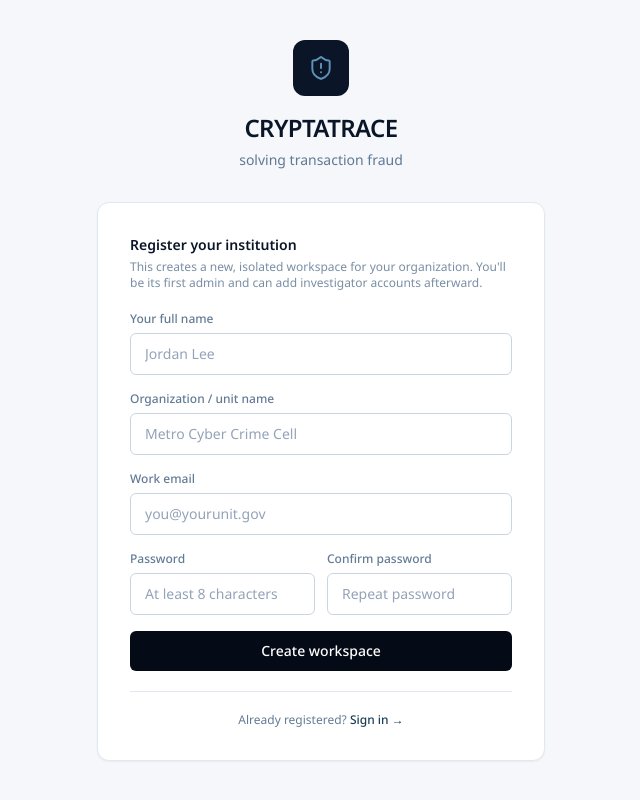
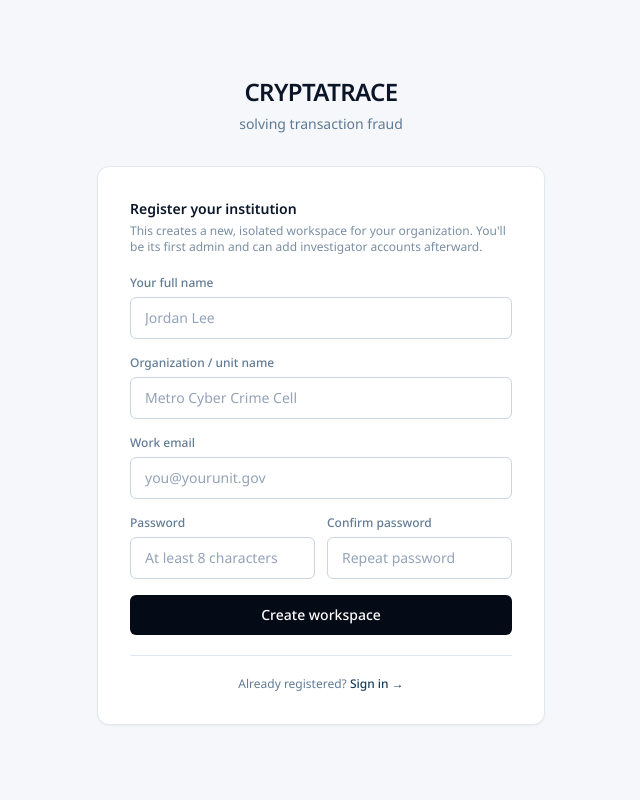
Before and after one commit to Hemadri-eng/cryptatrace-pr, a React (Vite) app in the folder frontend/: page /register in a window 1280 px wide. Shown: the whole page, without its empty margins (319-959 px from the left). Built offline with nearby package versions, Linux system fonts and the light colour scheme; no server answers.

Commit message:
Remove ShieldAlert from Register component
Removed ShieldAlert component from the Register page.

```diff
--- a/frontend/src/pages/Register.jsx
+++ b/frontend/src/pages/Register.jsx
@@ -1,6 +1,6 @@
 import { useState } from "react";
 import { useNavigate, Link } from "react-router-dom";
-import { ShieldAlert, Loader2 } from "lucide-react";
+import { Loader2 } from "lucide-react";
 import { useAuth } from "../context/AuthContext";
 
 export default function Register() {
@@ -60,9 +60,6 @@ export default function Register() {
     <div className="min-h-screen bg-paper flex items-center justify-center p-4 py-10">
       <div className="relative w-full max-w-md">
         <div className="flex flex-col items-center mb-8">
-          <div className="w-14 h-14 rounded-xl bg-ink-900 flex items-center justify-center mb-4">
-            <ShieldAlert size={26} className="text-cyan-400" strokeWidth={1.8} />
-          </div>
           <h1 className="text-2xl font-display font-semibold text-ink-900 tracking-tight">CRYPTATRACE</h1>
           <p className="text-sm text-ink-600/70 mt-1.5 text-center">solving transaction fraud</p>
         </div>
```
